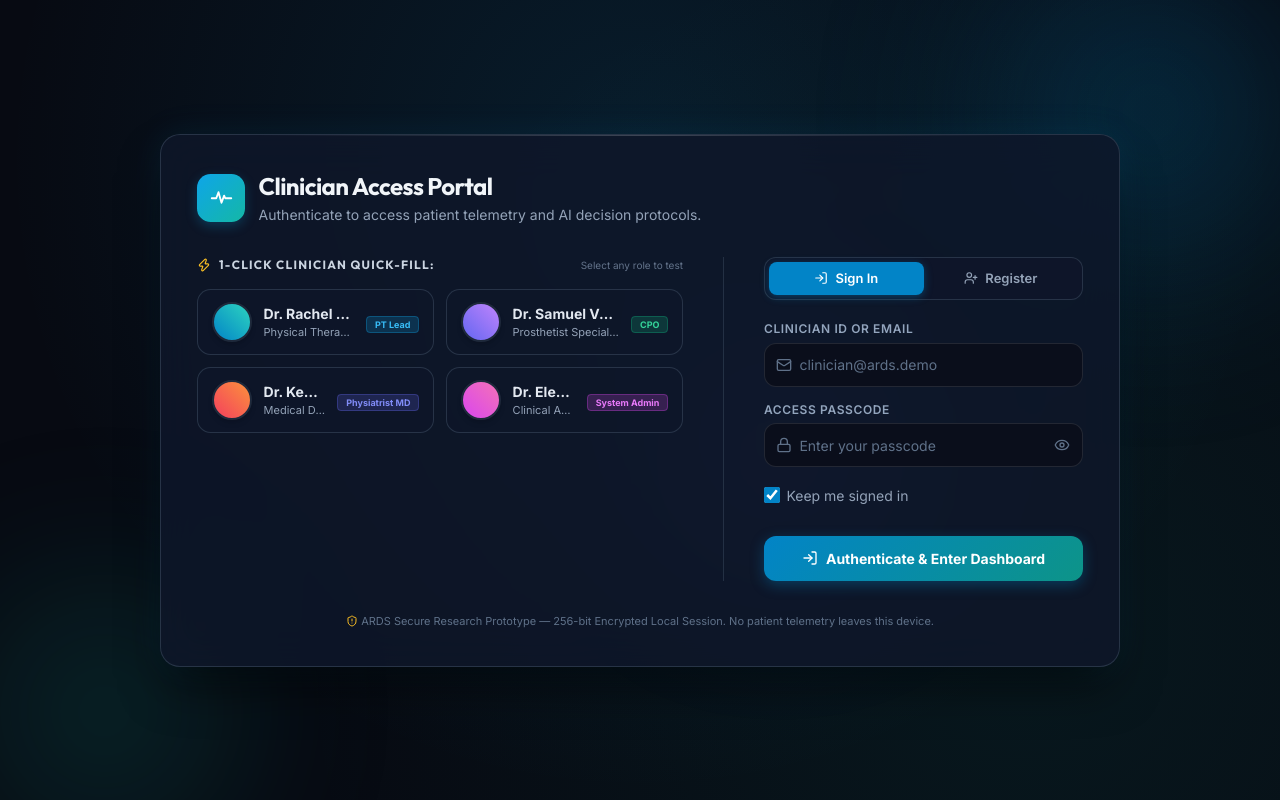
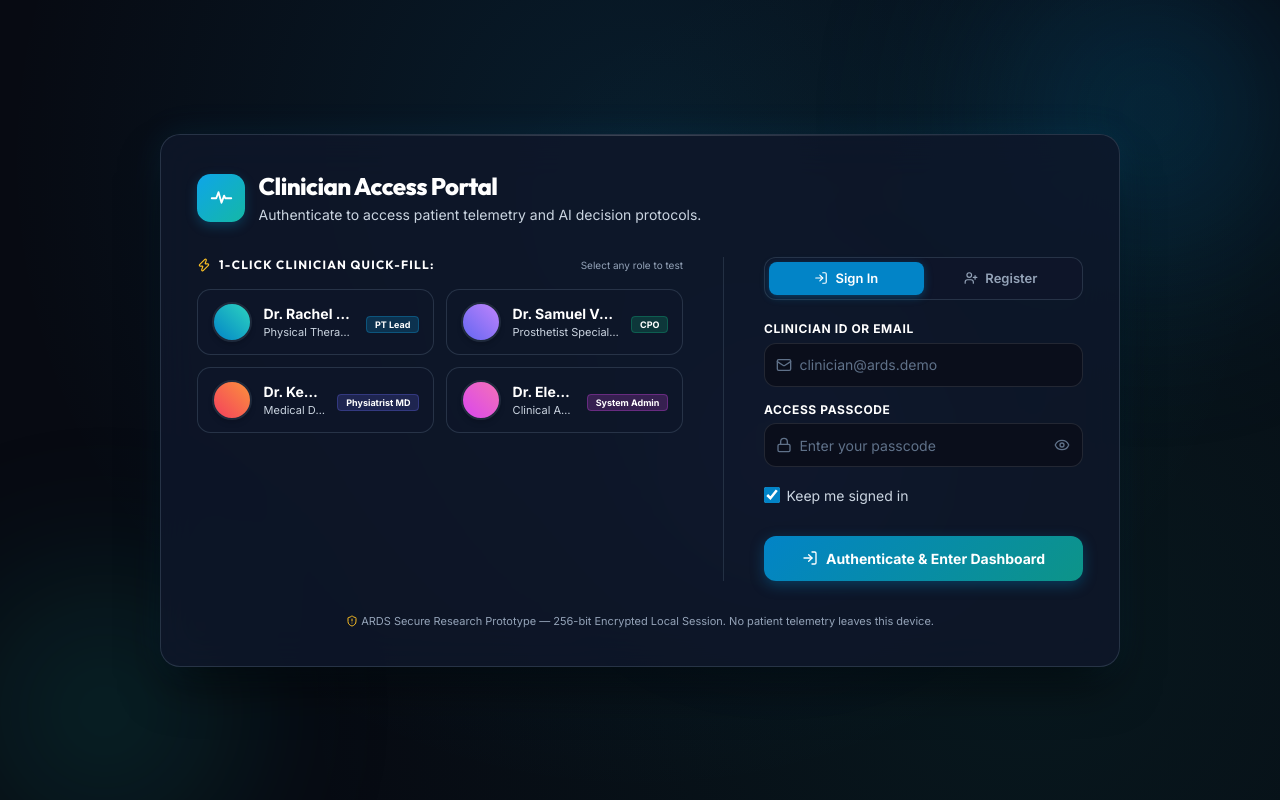
Before and after one commit to ayushkumar40-plac/ARDS-PROJECT, a plain HTML site: page index.html in a window 1280 px wide. Drawn offline with nearby package versions, Linux system fonts and the light colour scheme.

Commit message:
style(auth): force high-contrast pure white text colors across all login portal titles, labels, and quickfill card elements

```diff
--- a/css/styles.css
+++ b/css/styles.css
@@ -1384,8 +1384,70 @@ body::after {
                     radial-gradient(circle at 80% 80%, rgba(13, 148, 136, 0.1), transparent 60%);
   padding: 1.5rem;
   overflow-y: auto;
-  color: #f8fafc;
+  color: #ffffff !important;
   color-scheme: dark;
+}
+
+/* Force crisp pure white text contrast across all login card elements */
+.login-card h1,
+.login-portal-card h1,
+.login-brand h1 {
+  color: #ffffff !important;
+  font-weight: 800 !important;
+}
+
+.login-brand span {
+  color: #cbd5e1 !important;
+}
+
+.login-quickfill-section h3 {
+  color: #ffffff !important;
+  font-weight: 700 !important;
+}
+
+.login-quickfill-section span {
+  color: #94a3b8 !important;
+}
+
+.quickfill-card {
+  display: flex;
+  align-items: center;
+  gap: 0.75rem;
+  background: rgba(15, 23, 42, 0.75);
+  border: 1px solid rgba(51, 65, 85, 0.8);
+  border-radius: 0.85rem;
+  padding: 0.75rem 0.85rem;
+  cursor: pointer;
+  transition: all 0.2s ease;
+  text-align: left;
+  width: 100%;
+  box-sizing: border-box;
+  overflow: hidden;
+}
+
+.quickfill-card span.text-slate-200,
+.quickfill-card .text-slate-200,
+.quickfill-card span.font-bold {
+  color: #ffffff !important;
+  font-weight: 700 !important;
+}
+
+.quickfill-card span.text-slate-400,
+.quickfill-card .text-slate-400 {
+  color: #cbd5e1 !important;
+}
+
+.login-field label {
+  color: #ffffff !important;
+  font-weight: 700 !important;
+}
+
+.login-remember {
+  color: #cbd5e1 !important;
+}
+
+.login-footer {
+  color: #94a3b8 !important;
 }
 
 /* Defense-in-depth: once the dashboard is unlocked (no .auth-locked on
```
